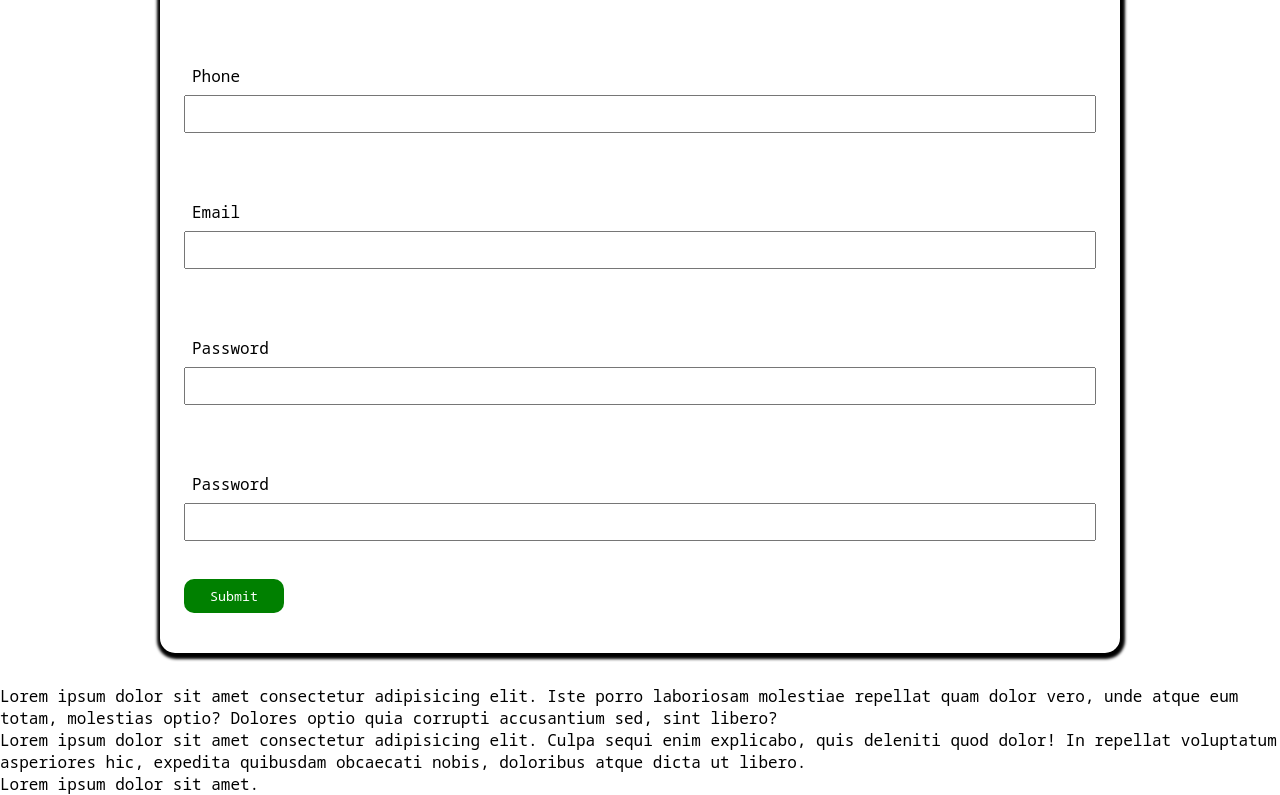
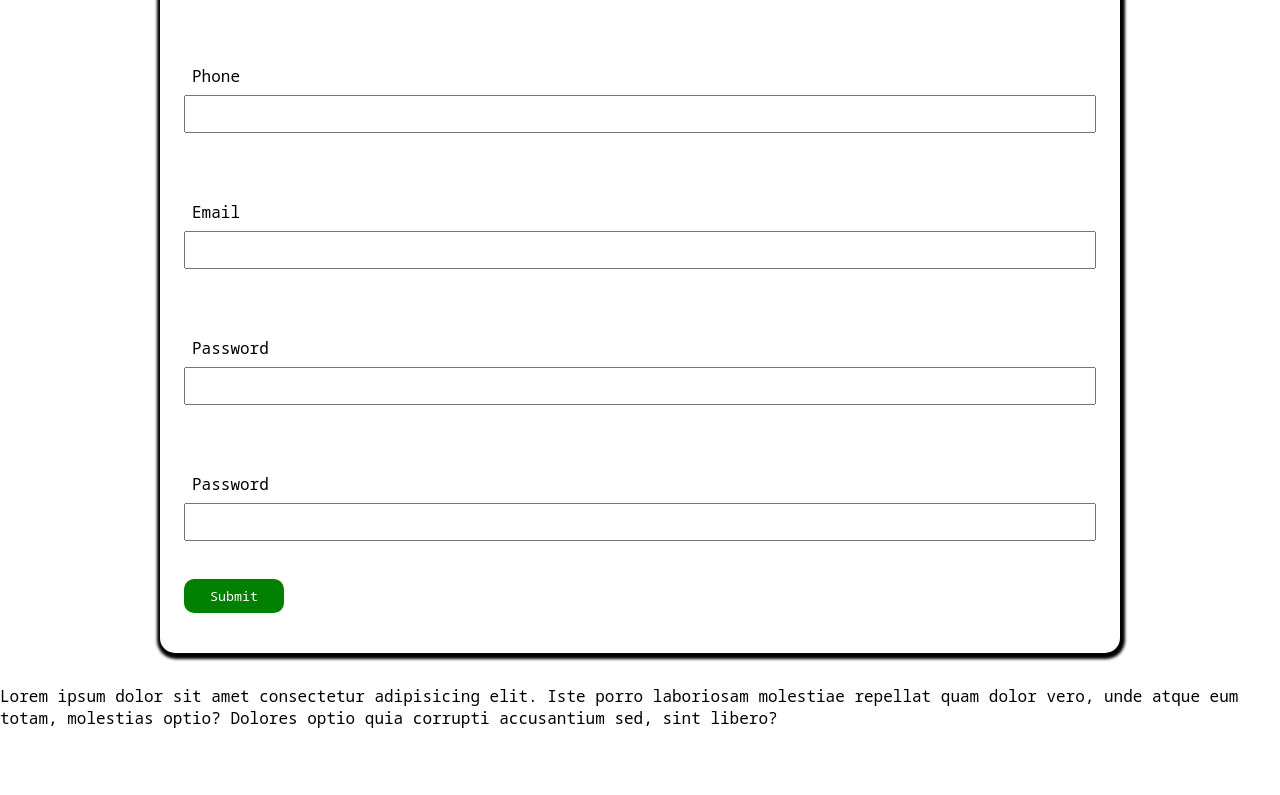
Before and after one commit to pointbreak6969/new-project, a plain HTML site: page index.html in a window 1280 px wide. Shown: the part 353-1148 px from the top of the page. After the commit the page ends 1082 px from the top, so only its background shows below. Drawn offline with Linux system fonts and the light colour scheme.

Commit message:
srfwrewe

```diff
--- a/index.html
+++ b/index.html
@@ -55,8 +55,6 @@
     <p>Lorem ipsum dolor sit amet consectetur adipisicing elit. Iste porro laboriosam molestiae repellat quam dolor
         vero, unde atque eum totam, molestias optio? Dolores optio quia corrupti accusantium sed, sint libero?</p>
 
-<p>Lorem ipsum dolor sit amet consectetur adipisicing elit. Culpa sequi enim explicabo, quis deleniti quod dolor! In repellat voluptatum asperiores hic, expedita quibusdam obcaecati nobis, doloribus atque dicta ut libero.</p>
-<p>Lorem ipsum dolor sit amet.</p>
     <script src="assets/js/min.js"></script>
 </body>
 
```
